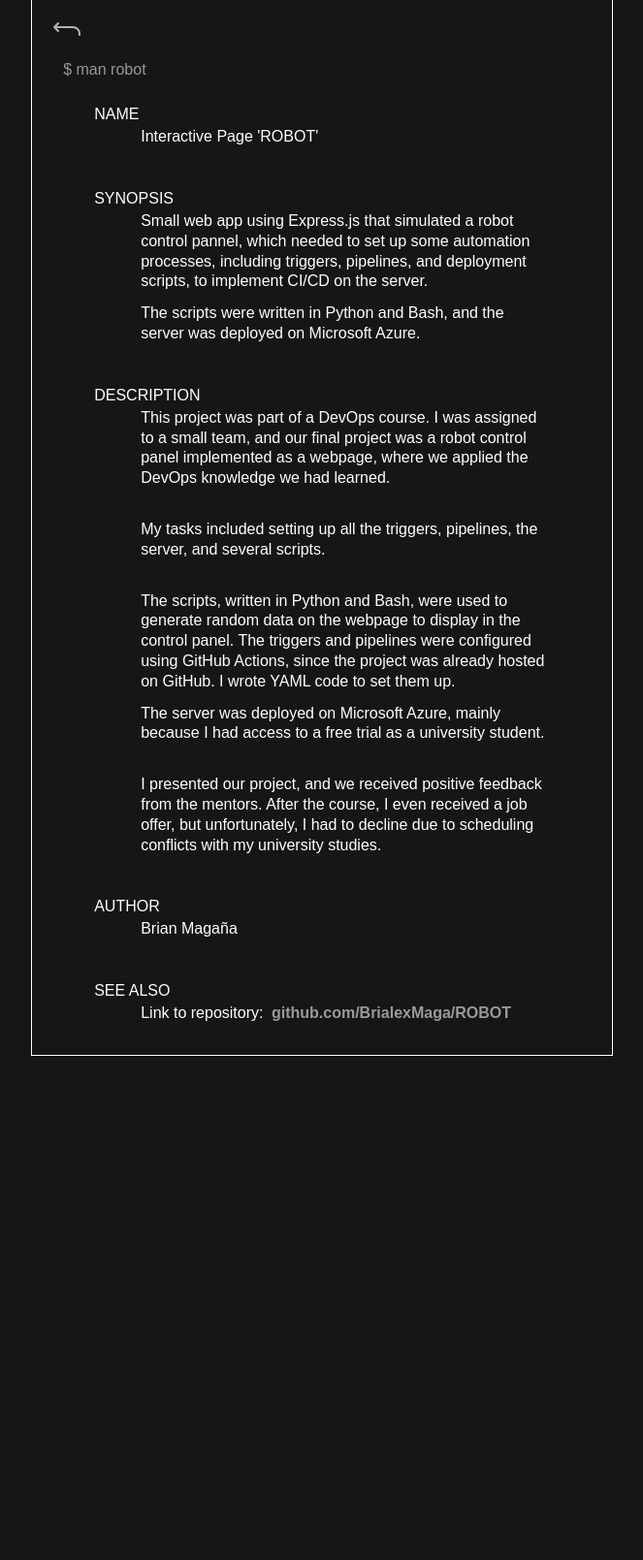
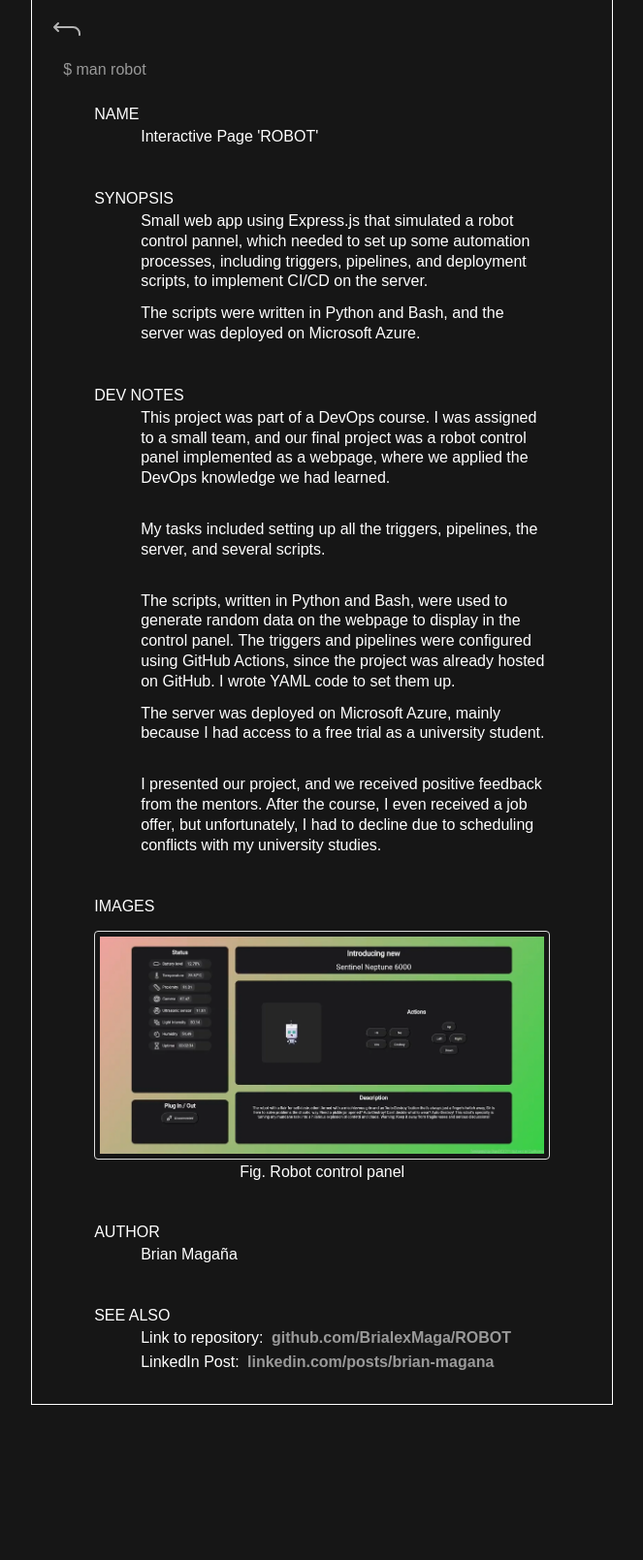
Before and after one commit to BrialexMaga/portfolio, a Flask app: page /projects/robot in a window 1280 px wide. Shown: the part 41-1650 px from the top of the page at 97% size, without its empty margins (339-1002 px from the left). Before the commit the page ends 1130 px from the top, so only its background shows below. Run offline with Flask 3, Linux system fonts and the light colour scheme; some web fonts are replaced.

Commit message:
Change 'Description' section to 'Dev Notes', add images and change the description of cinemadd

```diff
--- a/templates/projects/robot.html
+++ b/templates/projects/robot.html
@@ -33,7 +33,7 @@
     </section>
 
     <section class="no-height no-padding no-width">
-        <h2 class="man-title">DESCRIPTION</h2>
+        <h2 class="man-title">DEV NOTES</h2>
         <p class="man-content">
             This project was part of a DevOps course. I was assigned to a small team, and our final project was a robot control panel implemented as a webpage,
             where we applied the DevOps knowledge we had learned.
@@ -58,6 +58,16 @@
     </section>
 
     <section class="no-height no-padding no-width">
+        <h2 class="man-title">IMAGES</h2>
+        <figure class="project-figure">
+            <a href="{{ url_for('static', filename='images/robot.webp') }}" target="_blank">
+                <img src="{{ url_for('static', filename='images/robot.webp') }}" alt="Movies List">
+            </a>
+            <figcaption class="img-caption">Fig. Robot control panel</figcaption>
+        </figure>
+    </section>
+
+    <section class="no-height no-padding no-width">
         <h2 class="man-title">AUTHOR</h2>
         <p class="man-content">Brian Magaña</p>
     </section>
@@ -66,7 +76,12 @@
         <h2 class="man-title">SEE ALSO</h2>
         <p class="man-content">
             Link to repository:
-            <a class="simple-link paddin-left-link" href="https://github.com/BrialexMaga/ROBOT" target="_blank">github.com/BrialexMaga/ROBOT</a></p>
+            <a class="simple-link paddin-left-link" href="https://github.com/BrialexMaga/ROBOT" target="_blank">github.com/BrialexMaga/ROBOT</a>
+        </p>
+        <p class="man-content">
+            LinkedIn Post:
+            <a class="simple-link paddin-left-link" href="https://www.linkedin.com/posts/brian-magana_bashscripting-python-nodejs-activity-7100167015633412096-WCRo" target="_blank">linkedin.com/posts/brian-magana</a>
+        </p>
     </section>
     </div>
 </body>
--- a/templates/projects/school-system.html
+++ b/templates/projects/school-system.html
@@ -32,7 +32,7 @@
         </section>
 
         <section class="no-height no-padding no-width">
-            <h2 class="man-title">DESCRIPTION</h2>
+            <h2 class="man-title">DEV NOTES</h2>
             <p class="man-content">
                 One of the administrative sections of the school handled everything manually,
                 every process had to be carried out and searched one by one, consuming a lot of time and energy on tasks that could have been automated.
```
Also changed, not shown: templates/projects/cinemadd.html (+6 -3 lines), static/images/robot.webp (added).
